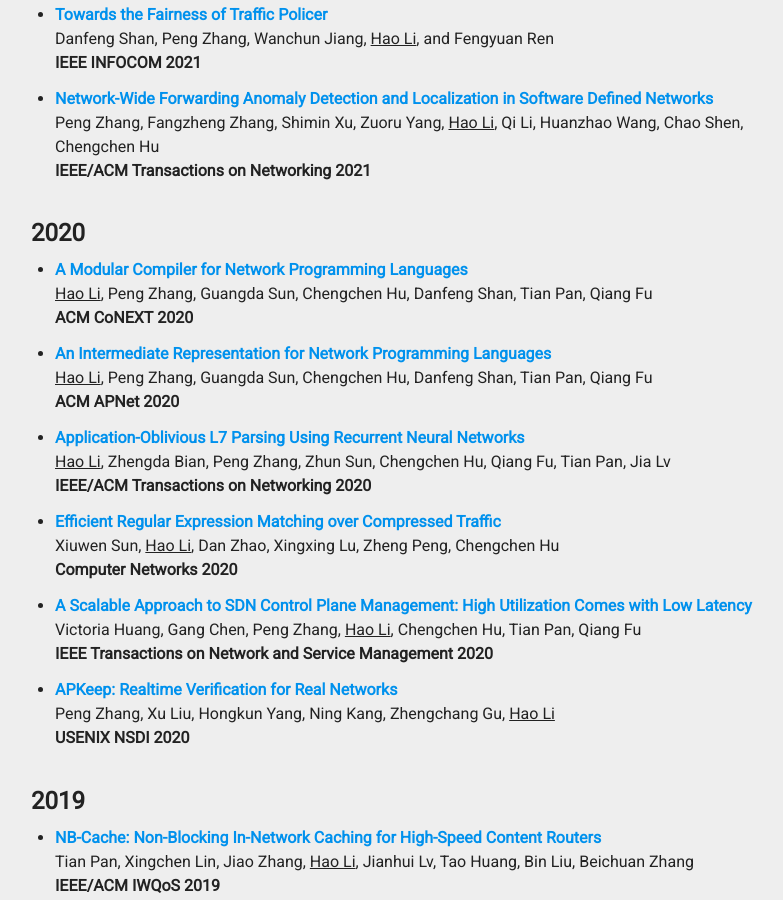
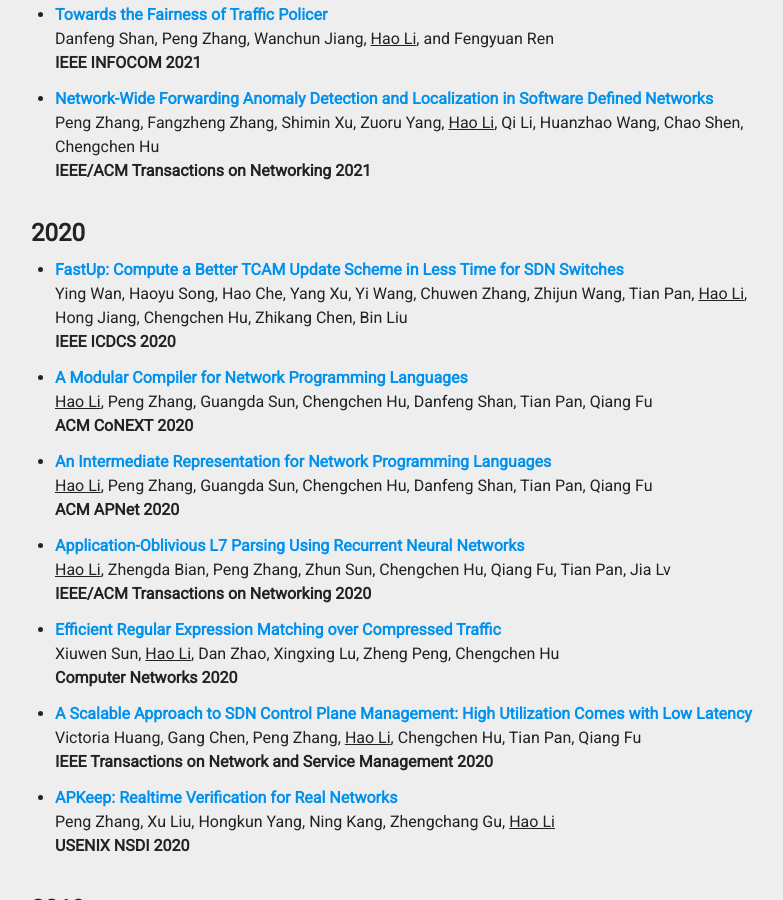
Before and after one commit to aquatoney/aquatoney.github.io, a Jekyll site: the page built from pubs.md, in a window 1280 px wide and 900 px high, scrolled down 406 px. Shown: the whole window, without its empty margins (233-1016 px from the left). Built offline with Jekyll 4.4.1, drawn with Linux system fonts in a browser that asks for light colours.

Commit message:
Update pubs.yml

```diff
--- a/_data/pubs.yml
+++ b/_data/pubs.yml
@@ -1,3 +1,4 @@
+
     - title:   "NB-Cache: Non-Blocking In-Network Caching for High-Performance Content Routers"
       author:  "Tian Pan, Xingchen Lin, Enge Song, Cheng Xu, Jiao Zhang, Hao Li, Jianhui Lv, Tao Huang, Bin Liu, Beichuan Zhang"
       journal: "ToN"
@@ -22,6 +23,12 @@
       journal: "ToN"
       year:    "2021"
       file:    "foces-ton21-zhang.pdf"
+
+    - title:   "FastUp: Compute a Better TCAM Update Scheme in Less Time for SDN Switches"
+      author:  "Ying Wan, Haoyu Song, Hao Che, Yang Xu, Yi Wang, Chuwen Zhang, Zhijun Wang, Tian Pan, Hao Li, Hong Jiang, Chengchen Hu, Zhikang Chen, Bin Liu"
+      journal: "IEEE ICDCS"
+      year:    "2020"
+      file:    "fastup-icdcs20-wan.pdf"
 
     - title:   "A Modular Compiler for Network Programming Languages"
       author:  "Hao Li, Peng Zhang, Guangda Sun, Chengchen Hu, Danfeng Shan, Tian Pan, Qiang Fu"
```
